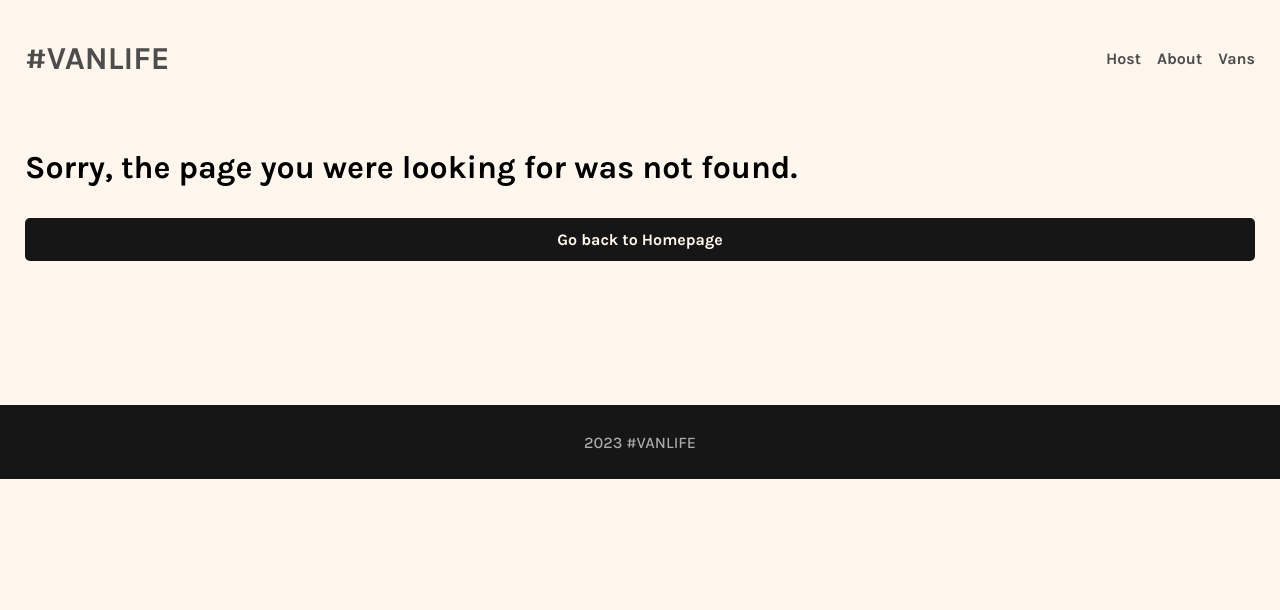
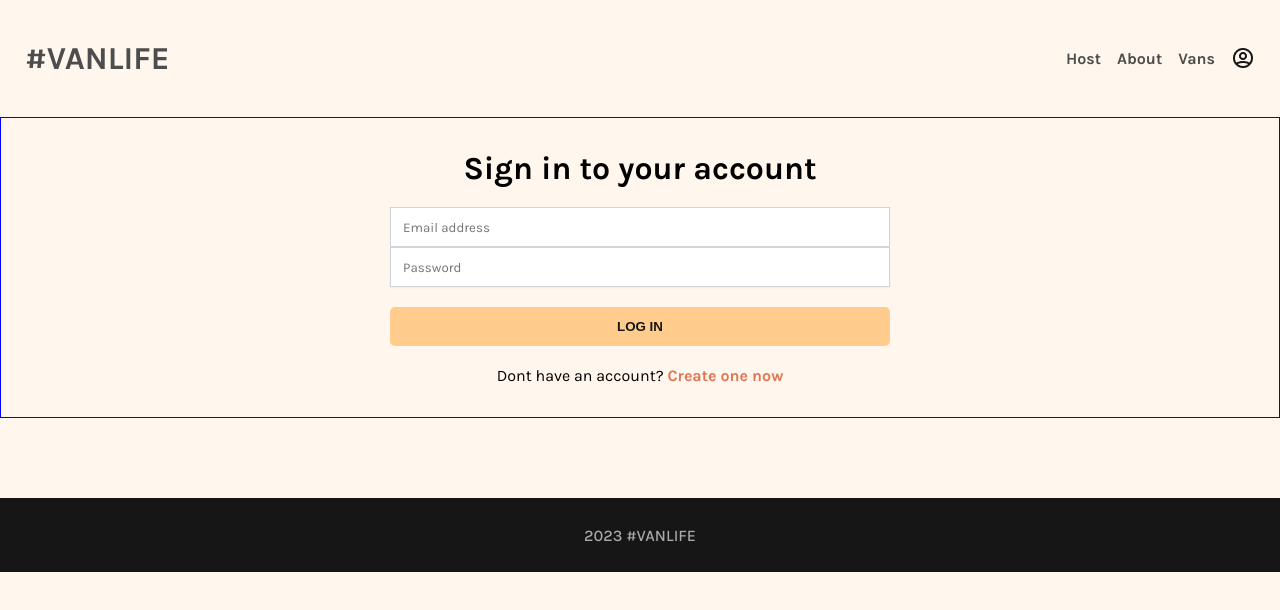
Before and after one commit to abram-stack/camping-van, a React (Vite) app: page /login in a window 1280 px wide. Before the commit this address had no page. Shown: the top 610 px of the page. Built offline with nearby package versions, Linux system fonts and the light colour scheme; what miragejs would draw is missing.

Commit message:
login init page

```diff
--- a/src/App.jsx
+++ b/src/App.jsx
@@ -17,6 +17,7 @@ import './server'
 import HostVansDetailPrice from './pages/Host/HostVansDetailPrice';
 import HostVansDetailPhotos from './pages/Host/HostVansDetailPhotos';
 import NotFound from './pages/NotFound';
+import Login from './pages/Login';
 function App() {
 
   return (
@@ -27,6 +28,7 @@ function App() {
           <Route path='about' element={<About />} />
           <Route path='vans' element={<Vans />} />
           <Route path='vans/:id' element={<VanDetail />} />
+          <Route path='login' element={<Login/>} />
 
           <Route path='host' element={<HostLayout />}>
             <Route index element={ <Dashboard/>}/>
--- a/src/components/Header.jsx
+++ b/src/components/Header.jsx
@@ -1,5 +1,5 @@
 import { Link, NavLink } from "react-router-dom";
-
+import userLogo  from '../assets/images/user-circle.png'
 export default function Header() {
 
   return (
@@ -26,6 +26,11 @@ export default function Header() {
         >
           Vans
         </NavLink>
+        <NavLink
+          to='/login'
+        >
+          <img src={userLogo} className="user-logo"/>
+        </NavLink>
       </nav>
     </header>
   );
--- a/src/index.css
+++ b/src/index.css
@@ -44,7 +44,14 @@ header .site-logo {
   font-size: 2rem;
   text-transform: uppercase;
 }
+nav{
 
+  display: flex;
+  align-items: center;
+}
+nav .user-logo{
+  padding-top: 3px;
+}
 .link-button {
   display: inline-block;
   text-align: center;
@@ -69,7 +76,11 @@ header .site-logo {
   cursor: pointer;
   font-size: 1.1rem;
 }
-
+.link-text{
+  color: #E17654;
+  font-weight: 700;
+  text-decoration: none;
+}
 .btn-full{
   display: block;
   background-color: #161616;
@@ -345,3 +356,34 @@ footer {
   flex-direction: column;
   gap: 15px;
 }
+
+/* LOGIN */
+.login-container{
+  border: 1px solid blue;
+  display: flex;
+  flex-direction: column;
+  gap: 20px;
+  align-items: center;
+}
+.login-form {
+  width: 100%;
+  display: flex;
+  flex-direction: column;
+  max-width: 500px;
+}
+.login-form > input{
+  border: 1px solid rgba(209, 213, 219);
+  text-indent: 10px;
+  height: 40px;
+  font-family: inherit;
+  font-weight: 400;
+  box-shadow: 0px 1px 2px rgba(0, 0, 0, 0.05);
+}
+.login-form > input:focus{
+  outline: none;
+}
+.login-form > button{
+  margin-top: 20px;
+  color: #161616;
+  text-transform: uppercase;
+}
--- /dev/null
+++ b/src/pages/Login.jsx
@@ -0,0 +1,52 @@
+import { useState } from "react";
+import { Link } from "react-router-dom";
+
+export default function Login() {
+  const [loginFormData, setLoginFormData] = useState({
+    email: '',
+    password:''
+  })
+
+  function handleChange(e) {
+    const { name, value } = e.target
+    setLoginFormData(prevState => {
+      return {
+        ...prevState,
+        [name]: value
+      }
+    })
+  }
+
+  function handleSubmit(e) {
+    e.preventDefault()
+    console.log(loginFormData)
+  }
+
+  return (
+    <>
+      <div className='login-container container'>
+        <h1>Sign in to your account</h1>
+        <form onSubmit={handleSubmit} className="login-form">
+          <input
+            type="text"
+            placeholder="Email address"
+            name="email"
+            value={loginFormData.email}
+            onChange={handleChange}
+          />
+          <input
+            type="text"
+            placeholder="Password"
+            name="password"
+            value={loginFormData.password}
+            onChange={handleChange}
+          />
+          <button className="link-button">
+            Log in
+          </button>
+        </form>
+        <p>Dont have an account? <Link className="link-text">Create one now</Link></p>
+      </div>
+    </>
+  );
+}
```
Also changed, not shown: src/assets/images/user-circle.png (added).
